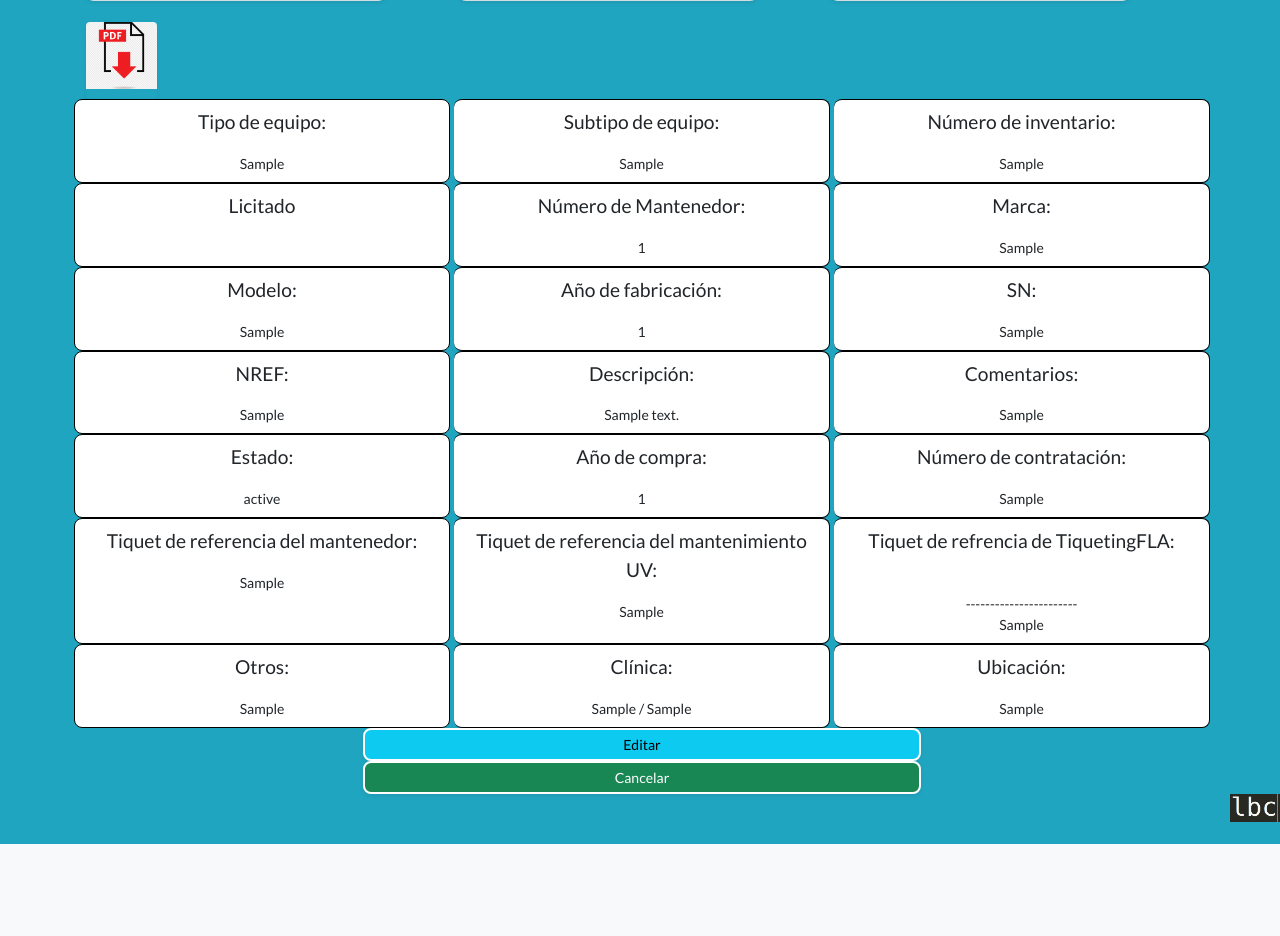
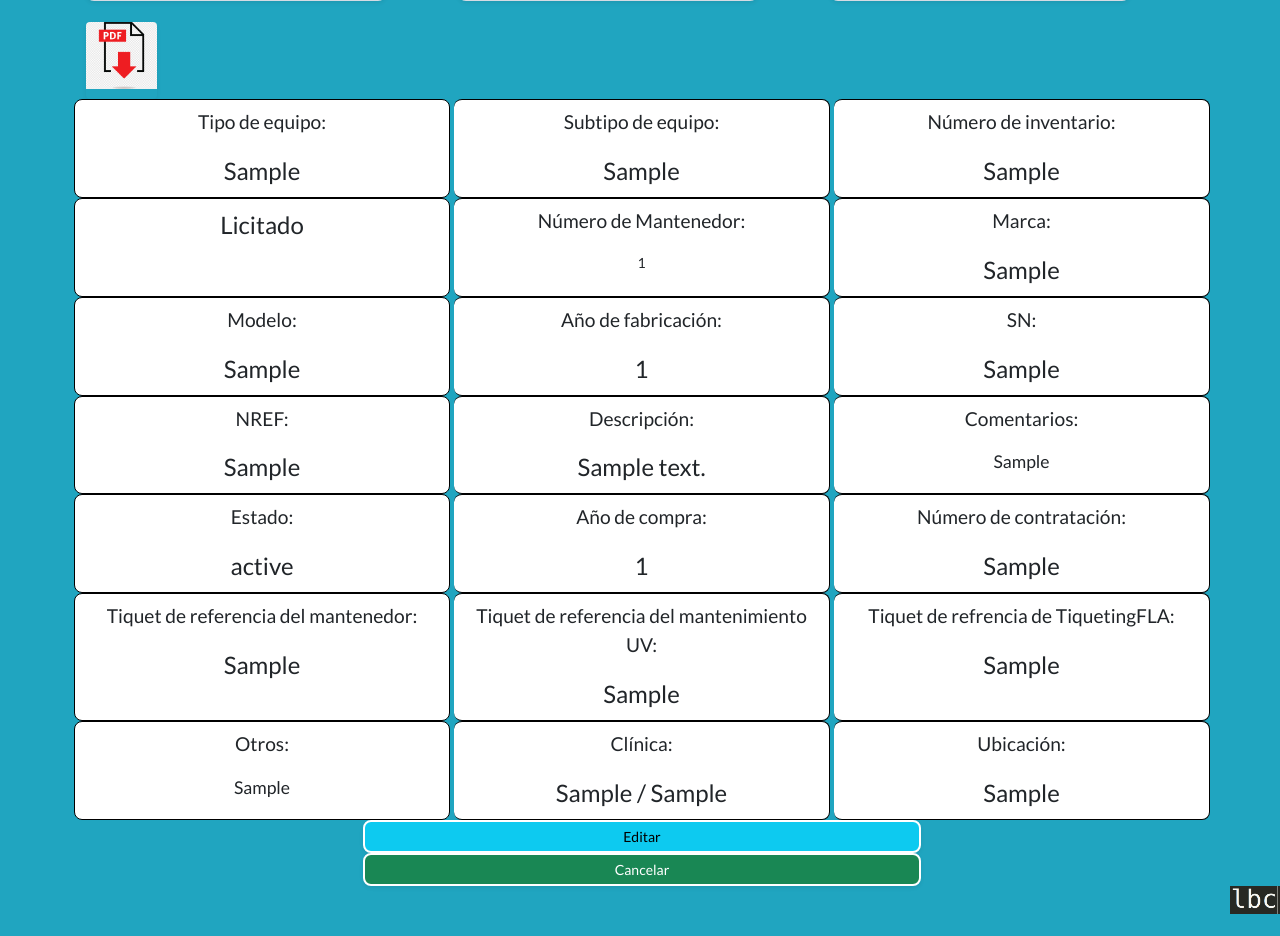
Before and after one commit to LazaroBC/inventarioAlmacen, a Django app: page /mostrarProducto/1 in a window 1280 px wide. Shown: the part 630-1566 px from the top of the page. Before the commit the page ends 1474 px from the top, so only its background shows below. Run offline with Django 4.2, Linux system fonts and the light colour scheme; tables that the repository leaves empty hold one stand-in row (values such as "Sample post"); grey boxes marked "Sample" are stand-in pictures; some libraries are stand-ins or nearby versions.

Commit message:
Mostar produto

```diff
--- a/almacen/templates/paginas/productos/mostrarProducto.html
+++ b/almacen/templates/paginas/productos/mostrarProducto.html
@@ -63,25 +63,25 @@
   <ul class="list-group list-group list-group-horizontal">
     <li class="list-group-item flex-fill ms-1 rounded-3 " style="width: 33.33%;">
       <p class="font-weight-bold" style="font-size: 1.2rem;">Tipo de equipo:</p>
-      <span>{{ p.tipoEquipo }}</span>
+      <span style="font-size: 1.5rem;">{{ p.tipoEquipo }}</span>
     </li>
     <li class="list-group-item flex-fill ms-1 rounded-3 " style="width: 33.33%;">
       <p class="font-weight-bold" style="font-size: 1.2rem;">Subtipo de equipo:</p>
-      <span>{{ p.subtipoEquipo }}</span>
+      <span style="font-size: 1.5rem;">{{ p.subtipoEquipo }}</span>
 
     </li>
     <li class="list-group-item flex-fill ms-1 rounded-3 " style="width: 33.33%;">
       <p class="font-weight-bold" style="font-size: 1.2rem;">Número de inventario:</p>
-      <span class="font-weight-bold">{{ p.numeroInventario }}</span>
+      <span class="font-weight-bold" style="font-size: 1.5rem;">{{ p.numeroInventario }}</span>
 
     </li>
   </ul>
   <ul class="list-group list-group list-group-horizontal">
     <li class="list-group-item flex-fill ms-1 rounded-3 " style="width: 33.33%;">
       {% if p.mantenimientoLicitado %}
-      <p class="font-weight-bold" style="font-size: 1.2rem;">Licitado</p>
+      <p class="font-weight-bold" style="font-size: 1.5rem;">Licitado</p>
       {% else %}
-      <p class="font-weight-bold" style="font-size: 1.2rem;">No licitado</p>
+      <p class="font-weight-bold" style="font-size: 1.5rem;">No licitado</p>
       {% endif %}
     </li>
     <li class="list-group-item flex-fill ms-1 rounded-3 " style="width: 33.33%;">
@@ -90,86 +90,83 @@
     </li>
     <li class="list-group-item flex-fill ms-1 rounded-3 " style="width: 33.33%;">
       <p class="font-weight-bold" style="font-size: 1.2rem;">Marca:</p>
-      <span>{{p.marca}}</span>
+      <span style="font-size: 1.5rem;">{{p.marca}}</span>
     </li>
   </ul>
   <ul class="list-group list-group list-group-horizontal">
     <li class="list-group-item flex-fill ms-1 rounded-3 " style="width: 33.33%;">
       <p class="font-weight-bold" style="font-size: 1.2rem;">Modelo:</p>
-      <span>{{p.modelo}}</span>
+      <span style="font-size: 1.5rem;">{{p.modelo}}</span>
     </li>
     <li class="list-group-item flex-fill ms-1 rounded-3 " style="width: 33.33%;">
       <p class="font-weight-bold" style="font-size: 1.2rem;">Año de fabricación:</p>
-      <span>{{p.anyoFabricacion}}</span>
+      <span style="font-size: 1.5rem;">{{p.anyoFabricacion}}</span>
     </li>
     <li class="list-group-item flex-fill ms-1 rounded-3 " style="width: 33.33%;">
       <p class="font-weight-bold" style="font-size: 1.2rem;">SN:</p>
-      <span>{{p.sn}}</span>
+      <span style="font-size: 1.5rem;">{{p.sn}}</span>
     </li>
   </ul>
   <ul class="list-group list-group list-group-horizontal">
     <li class="list-group-item flex-fill ms-1 rounded-3 " style="width: 33.33%;">
       <p class="font-weight-bold" style="font-size: 1.2rem;">NREF:</p>
-      <span>{{p.nref}}</span>
+      <span style="font-size: 1.5rem;">{{p.nref}}</span>
     </li>
     <li class="list-group-item flex-fill ms-1 rounded-3 " style="width: 33.33%;">
       <p class="font-weight-bold" style="font-size: 1.2rem;">Descripción:</p>
-      <span>{{p.descripcion}}</span>
+      <span style="font-size: 1.5rem;">{{p.descripcion}}</span>
     </li>
     <li class="list-group-item flex-fill ms-1 rounded-3 " style="width: 33.33%;">
       <p class="font-weight-bold" style="font-size: 1.2rem;">Comentarios:</p>
-      <span>{{p.comentarios}}</span>
+      <span style="font-size: 1.1rem;">{{p.comentarios}}</span>
     </li>
   </ul>
   <ul class="list-group list-group list-group-horizontal">
     <li class="list-group-item flex-fill ms-1 rounded-3 " style="width: 33.33%;">
       <p class="font-weight-bold" style="font-size: 1.2rem;">Estado:</p>
-      <span>{{p.estado}}</span>
+      <span style="font-size: 1.5rem;">{{p.estado}}</span>
     </li>
     <li class="list-group-item flex-fill ms-1 rounded-3 " style="width: 33.33%;">
       <p class="font-weight-bold" style="font-size: 1.2rem;">Año de compra:</p>
-      <span>{{p.anyoCompra}}</span>
+      <span style="font-size: 1.5rem;">{{p.anyoCompra}}</span>
     </li>
     <li class="list-group-item flex-fill ms-1 rounded-3 " style="width: 33.33%;">
       <p class="font-weight-bold" style="font-size: 1.2rem;">Número de contratación:</p>
-      </span>{{p.numExpContratacion}}</span>
+      <span style="font-size: 1.5rem;">{{p.numExpContratacion}}</span>
     </li>
 
   </ul>
   <ul class="list-group list-group list-group-horizontal">
     <li class="list-group-item flex-fill ms-1 rounded-3 " style="width: 33.33%;">
       <p class="font-weight-bold" style="font-size: 1.2rem;">Tiquet de referencia del mantenedor:</p>
-      <span>{{p.tiquetsReferenciaMantenedor}}</span>
+      <span style="font-size: 1.5rem;">{{p.tiquetsReferenciaMantenedor}}</span>
 
     </li>
     <li class="list-group-item flex-fill ms-1 rounded-3 " style="width: 33.33%;">
       <p class="font-weight-bold" style="font-size: 1.2rem;">Tiquet de referencia del mantenimiento UV:</p>
-      <span>{{p.tiquetsReferenciaMantUV}}</span>
+      <span style="font-size: 1.5rem;">{{p.tiquetsReferenciaMantUV}}</span>
 
     </li>
     <li class="list-group-item flex-fill ms-1 rounded-3 " style="width: 33.33%;">
       <p class="font-weight-bold" style="font-size: 1.2rem;">Tiquet de refrencia de TiquetingFLA:</p>
-      <br>
-      <span>-----------------------</span>
-      <br>
-      <span>{{p.tiquetsRefTiquetingFLA}}</span>
+      <span style="font-size: 1.5rem;">{{p.tiquetsRefTiquetingFLA}}</span>
 
     </li>
   </ul>
   <ul class="list-group list-group list-group-horizontal">
     <li class="list-group-item flex-fill ms-1 rounded-3 " style="width: 33.33%;">
       <p class="font-weight-bold" style="font-size: 1.2rem;">Otros:</p>
-      <span>{{p.otros}}</span>
+      <span style="font-size: 1.1rem;">{{p.otros}}</span>
     </li>
     <li class="list-group-item flex-fill ms-1 rounded-3 " style="width: 33.33%;">
       <p class="font-weight-bold" style="font-size: 1.2rem;">Clínica:</p>
-      <span>{{p.clinica}} / </span>
-      <span>{{p.departamento}}</span>
+      <span style="font-size: 1.5rem;">{{p.clinica}} / </span>
+      <span style="font-size: 1.5rem;">{{p.departamento}}</span>
 
     </li>
     <li class="list-group-item flex-fill ms-1 rounded-3 " style="width: 33.33%;">
       <p class="font-weight-bold" style="font-size: 1.2rem;">Ubicación:</p>
-      <span>{{p.ubicacion}}</span>
+      <span style="font-size: 1.5rem;">{{p.ubicacion}}</span>
 
     </li>
   </ul>
```
